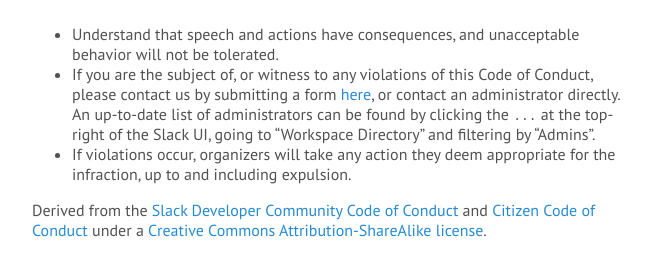
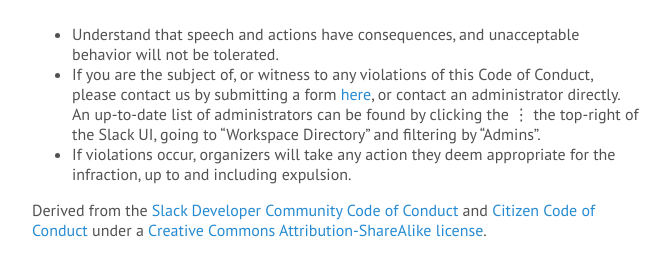
Before and after one commit to include-cpp/cpplang-code-of-conduct, a Jekyll site: the page built from index.md, in a window 1280 px wide. Shown: the part 1044-1321 px from the top of the page, without its empty margins (304-974 px from the left). Built offline with Jekyll 4.4.1, drawn with Linux system fonts in a browser that asks for light colours; our own code applies the rules of GitHub Pages for plain Markdown files.

Commit message:
Change ellipses

```diff
--- a/index.md
+++ b/index.md
@@ -41,7 +41,7 @@ Enforcement
 -----------
 
 - Understand that speech and actions have consequences, and unacceptable behavior will not be tolerated.
-- If you are the subject of, or witness to any violations of this Code of Conduct, please contact us by submitting a form [here](https://docs.google.com/forms/d/e/1FAIpQLSfQYuWg_RzAeNLU-gFhZwI7wzforza4asesMnGH2hC5amwkGA/viewform), or contact an administrator directly. An up-to-date list of administrators can be found by clicking the `...` at the top-right of the Slack UI, going to "Workspace Directory" and filtering by "Admins".
+- If you are the subject of, or witness to any violations of this Code of Conduct, please contact us by submitting a form [here](https://docs.google.com/forms/d/e/1FAIpQLSfQYuWg_RzAeNLU-gFhZwI7wzforza4asesMnGH2hC5amwkGA/viewform), or contact an administrator directly. An up-to-date list of administrators can be found by clicking the ⋮ the top-right of the Slack UI, going to "Workspace Directory" and filtering by "Admins".
 - If violations occur, organizers will take any action they deem appropriate for the infraction, up to and including expulsion.
 
 Derived from the [Slack Developer Community Code of Conduct](https://api.slack.com/docs/community-code-of-conduct) and [Citizen Code of Conduct](http://citizencodeofconduct.org/) under a [Creative Commons Attribution-ShareAlike license](http://creativecommons.org/licenses/by-sa/3.0/).
```
